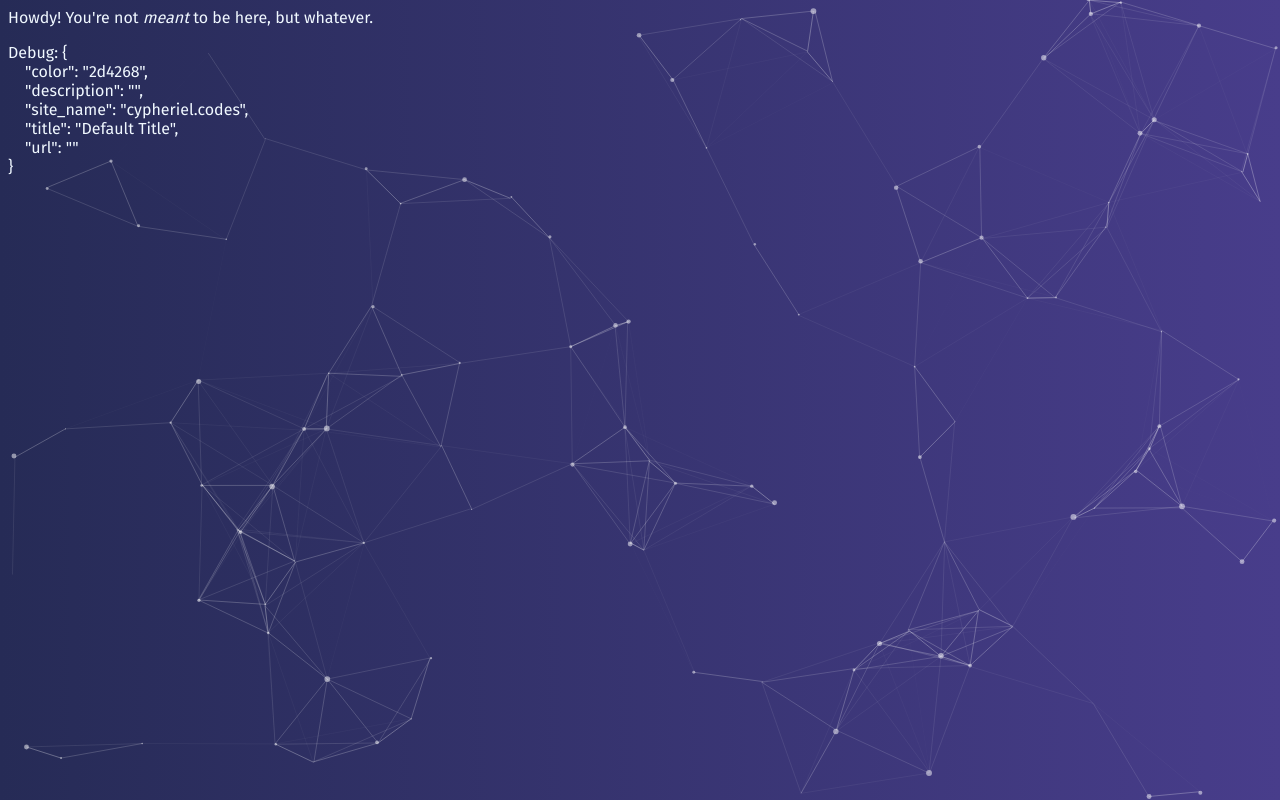
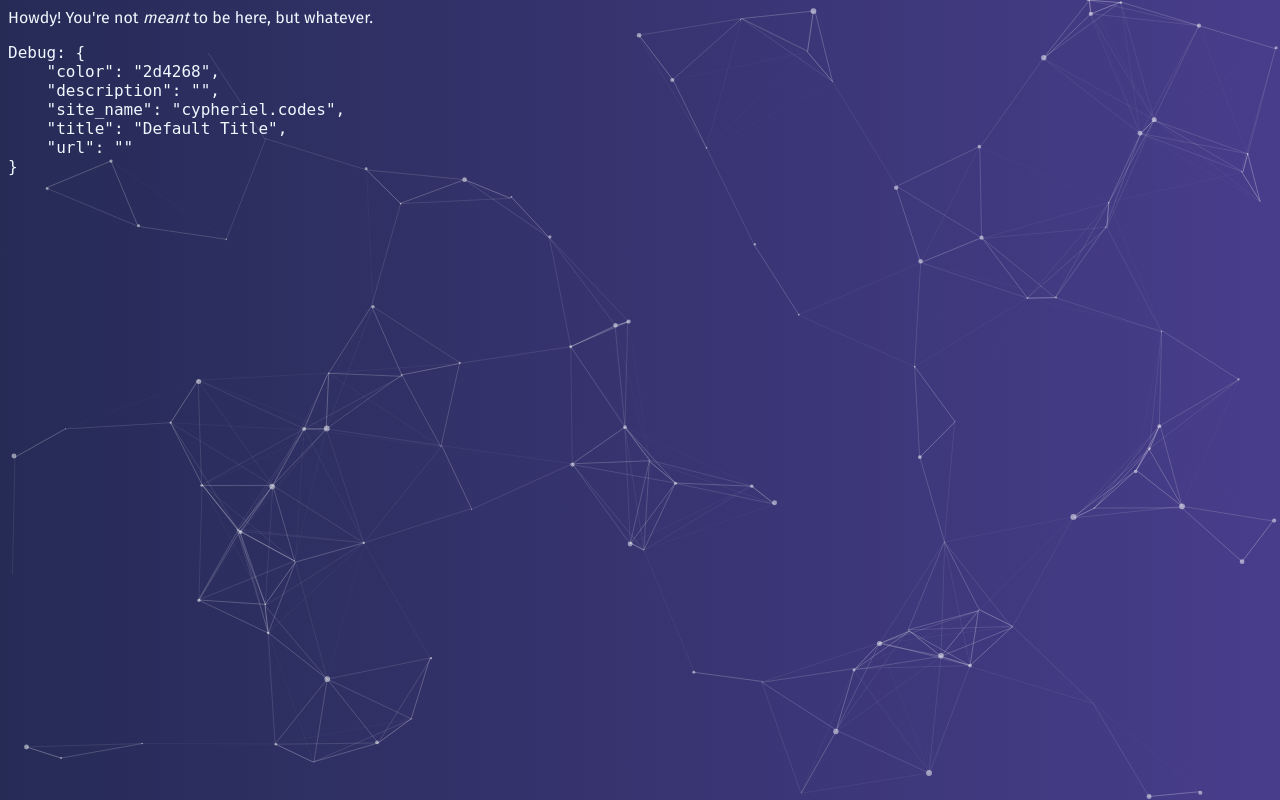
Before and after one commit to Cypheriel/cypheriel.codes, a Flask app: page /embed in a window 1280 px wide. Run offline with Flask 2, Linux system fonts and the light colour scheme; some libraries are stand-ins or nearby versions.

Commit message:
paste mono

```diff
--- a/templates/base.html
+++ b/templates/base.html
@@ -70,6 +70,10 @@
 
             * {
                 font-family: 'Fira Sans', sans-serif;
+            }
+
+            pre, code {
+                font-family: "FiraCode Nerd Font", monospace;
             }
 
             .bold {
```
